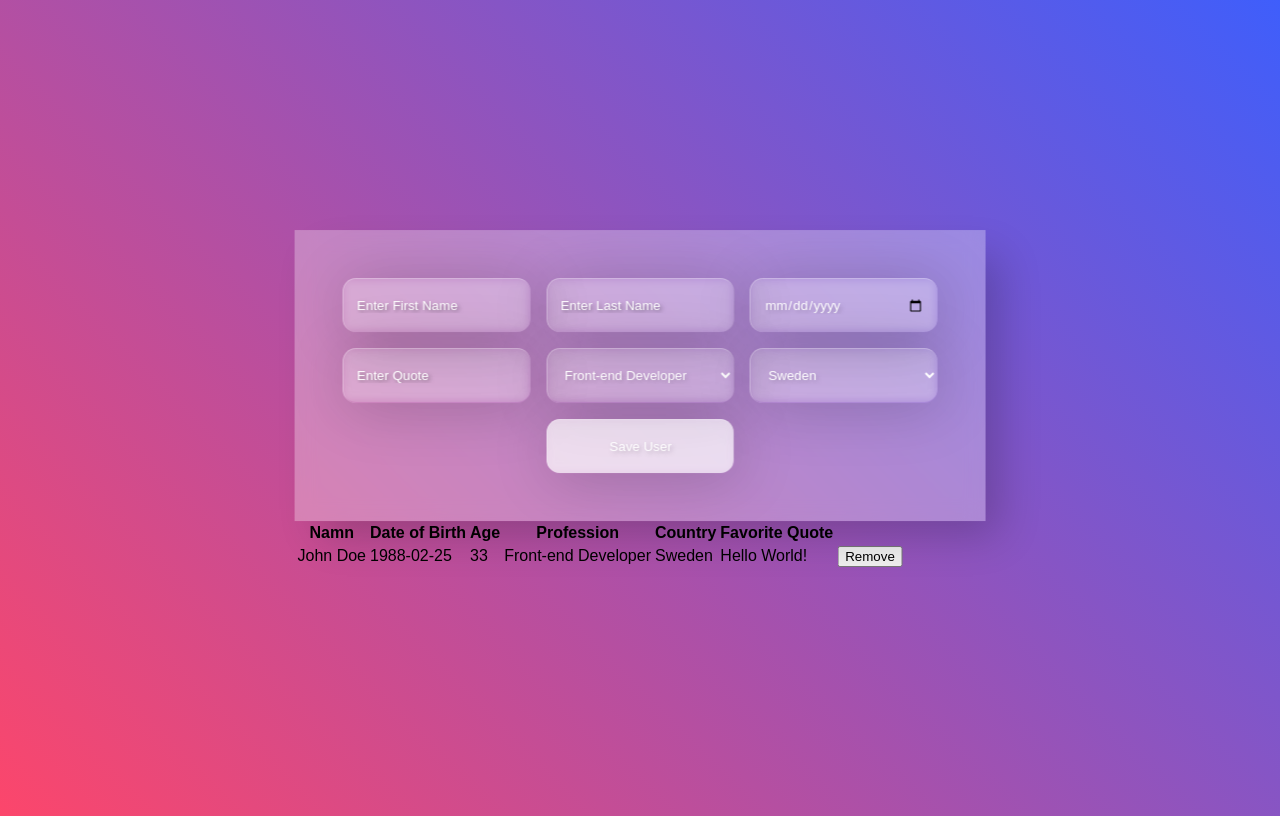
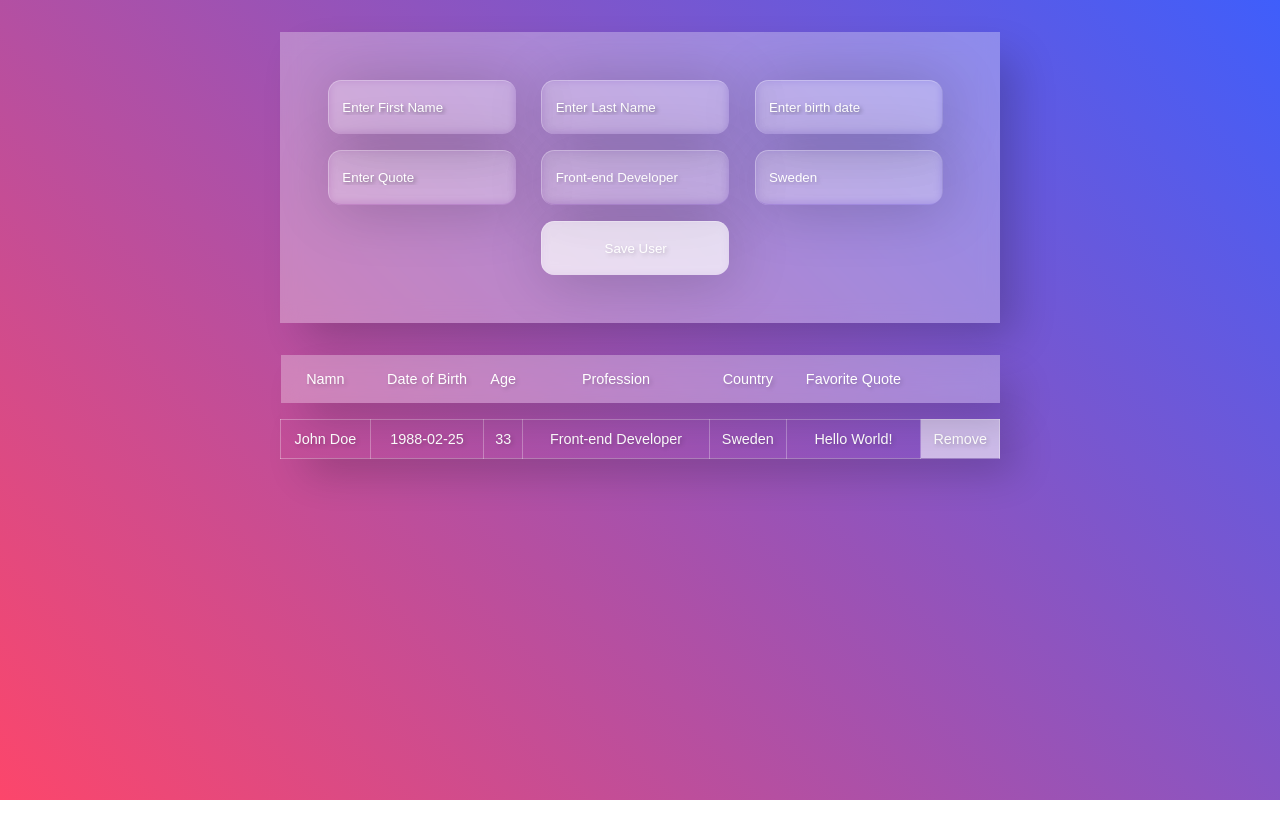
Before and after one commit to Zerhar/Vuex-form, a Vue app: page / in a window 1280 px wide. Built offline with nearby package versions, Linux system fonts and the light colour scheme.

Commit message:
fixed design

```diff
--- a/src/assets/css/App.css
+++ b/src/assets/css/App.css
@@ -1,31 +1,91 @@
+* {
+    box-sizing: border-box;
+}
+
+body,html {
+    margin: 0;
+    padding: 0;
+}
+
 body {
     background: linear-gradient(45deg, #fc466b, #3f5efb);
+    font-family: 'Montserrat', sans-serif;
+    font-weight: 500;
     height: 100vh;
-    font-family: 'Montserrat', sans-serif;
 }
 
 .container {
-    position: absolute;
-    transform: translate(-50%, -50%);
-    top: 50%;
-    left: 50%;
+    margin: 0 auto;
+    padding-top: 2em;
+    max-width: 45em;
 }
 
-form {
+table {
+    width: 100%;
+    border-collapse: collapse;
+    border-spacing: 0;
+}
+
+table thead {
+    height: 3em;
+}
+
+table tbody {
+    text-align: center;
+}
+
+table tbody:before {
+    content: "-";
+    display: block;
+    line-height: 1em;
+    color: transparent;
+}
+
+form, table thead {
     background: rgba(255, 255, 255, 0.3);
     padding: 3em;
     backdrop-filter: blur(10px);
     box-shadow: 20px 20px 40px -6px rgba(0, 0, 0, 0.2);
     text-align: center;
+}
+
+table thead th, table tbody td {
+    font-weight: 400;
+    color: #fff;
+    text-shadow: 2px 2px 4px rgb(0 0 0 / 20%);
+    font-size: 0.9em;
+}
+
+table tbody {
+    box-shadow: 20px 20px 40px -6px rgba(0, 0, 0, 0.2);
+}
+
+table tbody td {
+    border: 1px solid rgba(255, 255, 255, 0.3);
+    line-height: 2.5em;
+}
+
+table tbody td:last-of-type {
+    background: rgb(255, 255, 255, 0.6);
+}
+
+table tbody td:last-of-type:hover {
+    background: rgba(255, 255, 255, 0.3);
+    box-shadow: 4px 4px 60px 8px rgba(0, 0, 0, 0.2);
+}
+
+form {
     position: relative;
     display: grid;
     grid-template-columns: repeat(3, 1fr);
     column-gap: 1em;
     row-gap: 1em;
+    margin-bottom: 2em;
 }
 
 form div {
     justify-self: start;
+    position: relative;
 }
 
 form input, form select, form button {
@@ -40,13 +100,17 @@ form input, form select, form button {
     backdrop-filter: blur(5px);
     box-shadow: 4px 4px 60px rgba(0, 0, 0, 0.2);
     color: #fff;
-    font-family: Montserrat, sans-serif;
     font-weight: 500;
     text-shadow: 2px 2px 4px rgba(0, 0, 0, 0.2);
     -ms-box-sizing:content-box;
     -moz-box-sizing:content-box;
     box-sizing:content-box;
     -webkit-box-sizing:content-box;
+    appearance: none;
+}
+
+form input[type="date"] {
+    font-family: 'Montserrat', sans-serif;
 }
 
 form input:hover, form input[type="date"]:hover, form select:hover, form button:hover {
@@ -54,7 +118,7 @@ form input:hover, form input[type="date"]:hover, form select:hover, form button:
     box-shadow: 4px 4px 60px 8px rgba(0, 0, 0, 0.2);
 }
 
-form input[type="text"]:focus, form input[type="date"]:focus {
+form input:focus, form select:focus {
     background: rgba(255, 255, 255, 0.1);
     box-shadow: 4px 4px 60px 8px rgba(0, 0, 0, 0.2);
     outline: none;
@@ -74,8 +138,8 @@ form button:active {
 }
 
 ::placeholder {
-    font-family: Montserrat, sans-serif;
-    font-weight: 400;
+    font-family: 'Montserrat', sans-serif;
+    font-weight: 500;
     color: #fff;
     text-shadow: 2px 2px 4px rgba(0, 0, 0, 0.4);
 }
--- a/src/components/AddUser.vue
+++ b/src/components/AddUser.vue
@@ -1,33 +1,29 @@
 <template>
-  <form class="">
-    <div class="">
+  <form>
+    <div>
       <input
-        class=""
         type="text"
         placeholder="Enter First Name"
         v-model="user.firstName"
       />
     </div>
-    <div class="">
+    <div>
       <input
-        class=""
-        id="grid-last-name"
         type="text"
         placeholder="Enter Last Name"
         v-model="user.lastName"
       />
     </div>
-    <div class="">
+    <div>
       <input
-        class=""
         placeholder="Enter birth date"
-        type="date"
+        type="text"
+        onfocus="(this.type='date')"
         v-model="user.birthDate"
       />
     </div>
-    <div class="">
+    <div>
       <input
-        class=""
         type="text"
         placeholder="Enter Quote"
         v-model="user.quote"
@@ -45,7 +41,7 @@
     />
     <div></div>
     <div>
-      <button class="" @click.prevent="addUser">
+      <button @click.prevent="addUser">
         Save User
       </button>
     </div>
--- a/src/components/Button.vue
+++ b/src/components/Button.vue
@@ -1,6 +1,5 @@
 <template>
   <button
-    class=""
     v-text="buttonText"
     @click.prevent="onClick()"
   />
--- a/src/components/DropDown.vue
+++ b/src/components/DropDown.vue
@@ -1,8 +1,7 @@
 <template>
-  <div class="">
-    <div class="">
+  <div>
+    <div>
       <select
-        class=""
         @change="changeSelect($event.target.value)"
       >
         <option
--- a/src/components/UserList.vue
+++ b/src/components/UserList.vue
@@ -1,32 +1,25 @@
 <template>
-  <table class="">
+  <table>
     <thead>
       <th
-        class=""
         v-text="'Namn'"
       />
       <th
-        class=""
         v-text="'Date of Birth'"
       />
       <th
-        class=""
         v-text="'Age'"
       />
       <th
-        class=""
         v-text="'Profession'"
       />
       <th
-        class=""
         v-text="'Country'"
       />
       <th
-        class=""
         v-text="'Favorite Quote'"
       />
       <th
-        class=""
         v-text="''"
       />
     </thead>
@@ -36,38 +29,27 @@
         :key="key"
       >
         <td
-          class=""
           v-text="user.firstName + ' ' + user.lastName"
         />
         <td
-          class=""
           v-text="user.birthDate"
         />
         <td
-          class=""
           v-text="userAge(user)"
         />
         <td
-          class=""
           v-text="getProfession(user.profession_id)"
         />
         <td
-          class=""
           v-text="getCountry(user.country_id)"
         />
         <td
-          class=""
           v-text="user.quote"
         />
         <td
-          class=""
+          @click="removeRow(user)"
         >
-          <button
-            class=""
-            @click="removeRow(user)"
-          >
-            Remove
-          </button>
+          Remove
         </td>
       </tr>
     </tbody>
```
